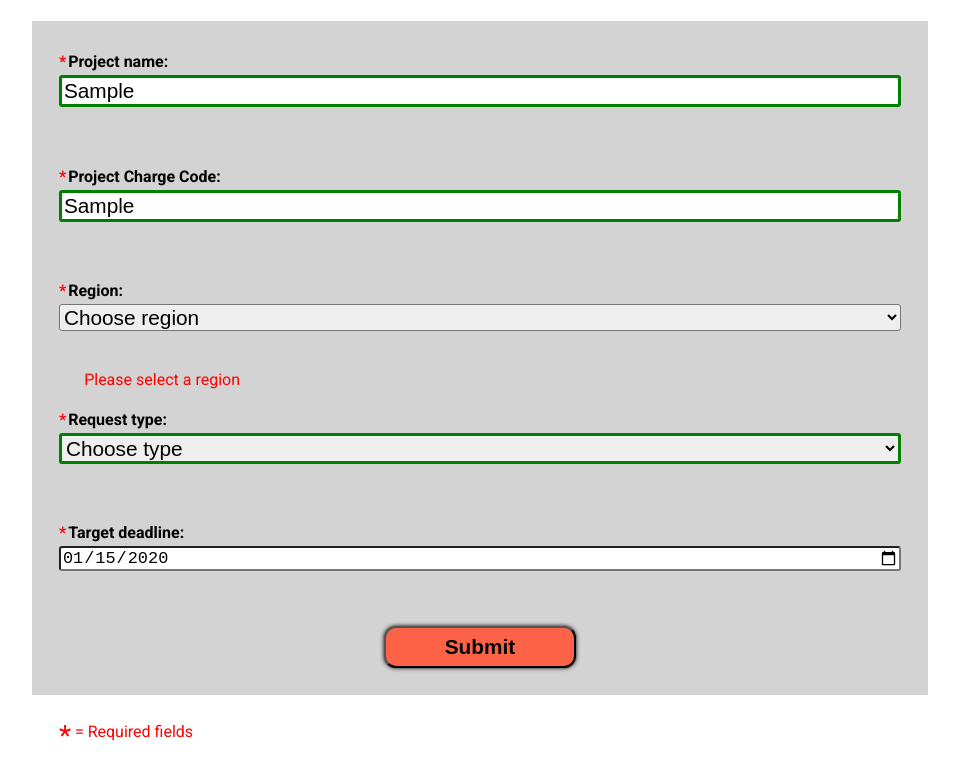
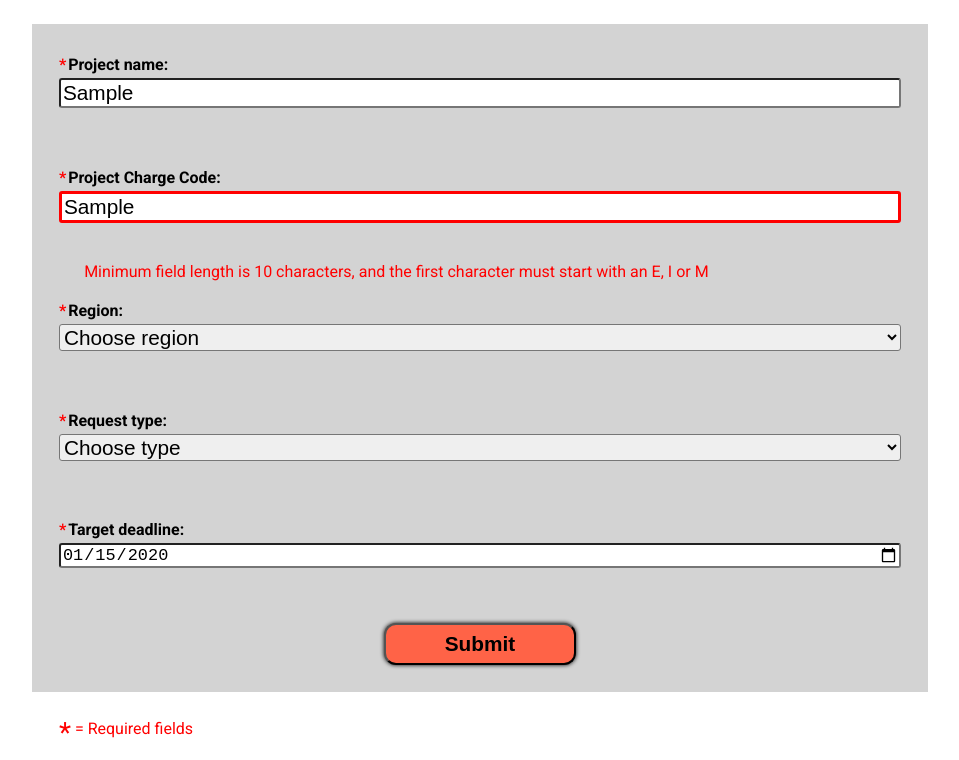
Before and after one commit to e-mejia/Effata-bank, a plain HTML site: page index.html in a window 1280 px wide. Both pictures are taken after typing "Sample", "Sample", "2020-01-15" into the empty fields and a click on the button "Submit". Shown: the part 145-905 px from the top of the page, without its empty margins (160-1119 px from the left). Drawn offline with Linux system fonts and the light colour scheme.

Commit message:
fixed project name field

```diff
--- a/index.html
+++ b/index.html
@@ -33,8 +33,7 @@
     </h2>
     <div class="form-container">
       <!-- Form section -->
-      <form action="/" method="GET" class="form">
-        <div></div>
+      <form action="" class="form">
         <label for="project-name"
           ><span class="star">*</span>Project name:
         </label>
@@ -43,7 +42,6 @@
           id="project-name"
           minlength="8"
           maxlength="50"
-          onkeyup="validateProjectName()"
           autofocus
         />
         <p id="errorProjectName"></p>
@@ -51,11 +49,7 @@
         <label for="project-charge-code"
           ><span class="star">*</span>Project Charge Code:</label
         >
-        <input
-          type="text"
-          id="project-charge-code"
-          onkeyup=" validateProjectChargeCode()"
-        />
+        <input type="text" id="project-charge-code" />
         <p id="error-charge-code"></p>
 
         <label for="region"><span class="star">*</span>Region: </label>
@@ -110,8 +104,9 @@
 
         if (!projName.value || projName.value.length < 8) {
           errorProjName.innerHTML =
-            "Project name is required, 8 characters minimum.";
+            "Project name is required and 8 characters minimum.";
           projName.style.border = "3px solid red";
+          return false;
         }
 
         projName.style.border = "3px solid green";
@@ -131,9 +126,10 @@
           !projectChargeCode.value.match(regex) ||
           projectChargeCode.value.length < 10
         ) {
-          projectChargeCode.style.border = "3px solid red";
           errorChargeCode.innerHTML =
             "Minimum field length is 10 characters, and the first character must start with an E, I or M";
+          projectChargeCode.style.border = "3px solid red";
+          return false;
         }
 
         if (projectChargeCode.value.length > 0) {
@@ -161,7 +157,7 @@
         const requestType = document.querySelector("#request-type");
         const otherDetails = document.querySelector("#other");
 
-        requestType.onclick;
+        // requestType.onclick;
 
         if (requestType.value === "other") {
           otherDetails.style.display = "block";
@@ -179,9 +175,12 @@
             let selectedDate = new Date(this.value);
             let day = selectedDate.toUTCString().substring(0, 3);
             alert(day);
+            console.log("day is", day);
+            console.log(daysOfWeek[0], daysOfWeek[6]);
             if (day === daysOfWeek[0] || day === daysOfWeek[6]) {
               errDate.innerHTML =
                 "Weekends are not allowed. Please select a weekday.";
+
               this.value = ""; // Clear the invalid date
             }
             errDate.innerHTML = "";
@@ -194,20 +193,16 @@
         err.preventDefault();
 
         // Validate Project Name
-        validateProjectName();
+        // validateProjectName();
 
         // Validate Project Charge Code
         validateProjectChargeCode();
 
         // Validate region
-        validateRegion();
 
         // Validate request type
-        // validateOtherDefined();
-        validateRequestType();
 
         // Validate date
-        validateDate();
       }
 
       btn.addEventListener("click", handleClick);
```
